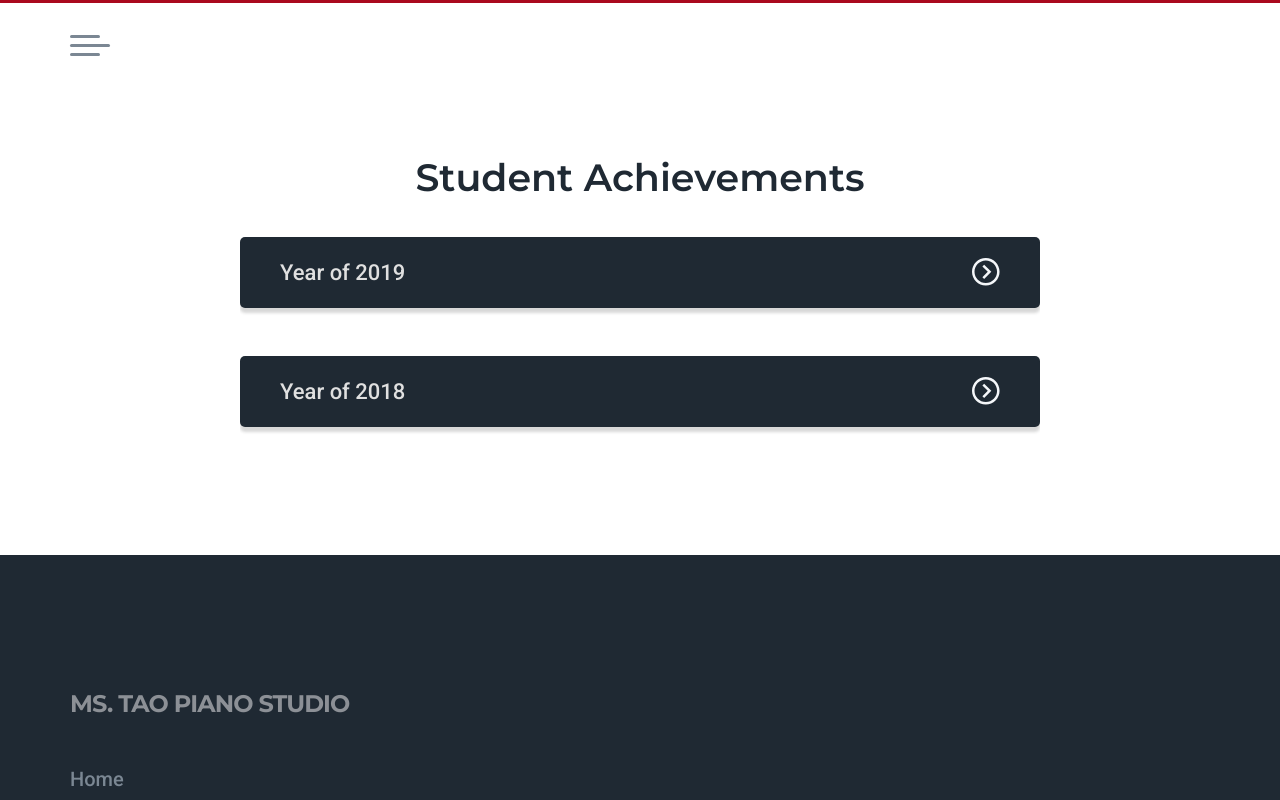
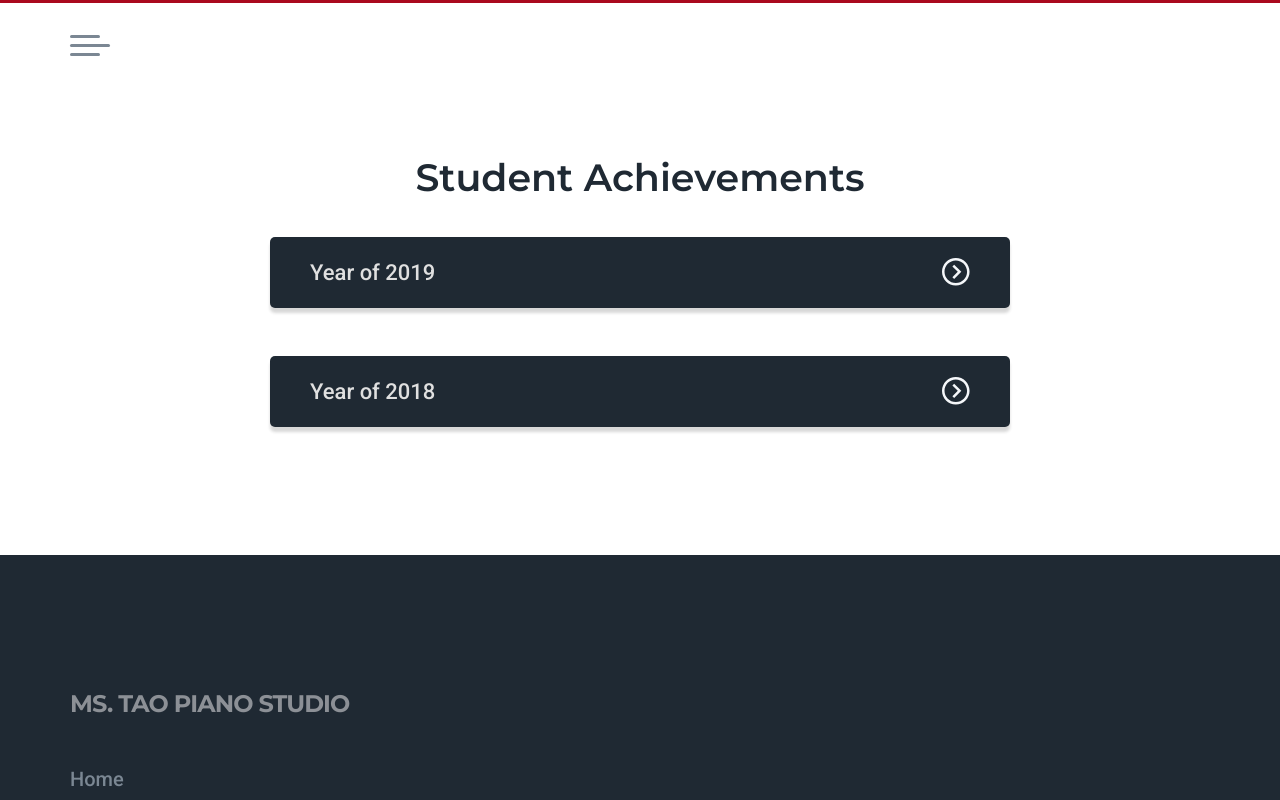
Before and after one commit to shimamooo/ms-tao-piano-studio, a Next.js app: page /student-achievements in a window 1280 px wide. Shown: the top 800 px of the page. Built offline with nearby package versions, Linux system fonts and the light colour scheme.

Commit message:
container fix

```diff
--- a/styles/StudentAchievements.module.css
+++ b/styles/StudentAchievements.module.css
@@ -9,7 +9,7 @@
 }
 
 .tab {
-  margin-bottom: 48px;
+  margin: 0 30px 48px 30px;
   background-color: var(--gray-dark);
   color: var(--gray-light);
   border-radius: 5px;
```
